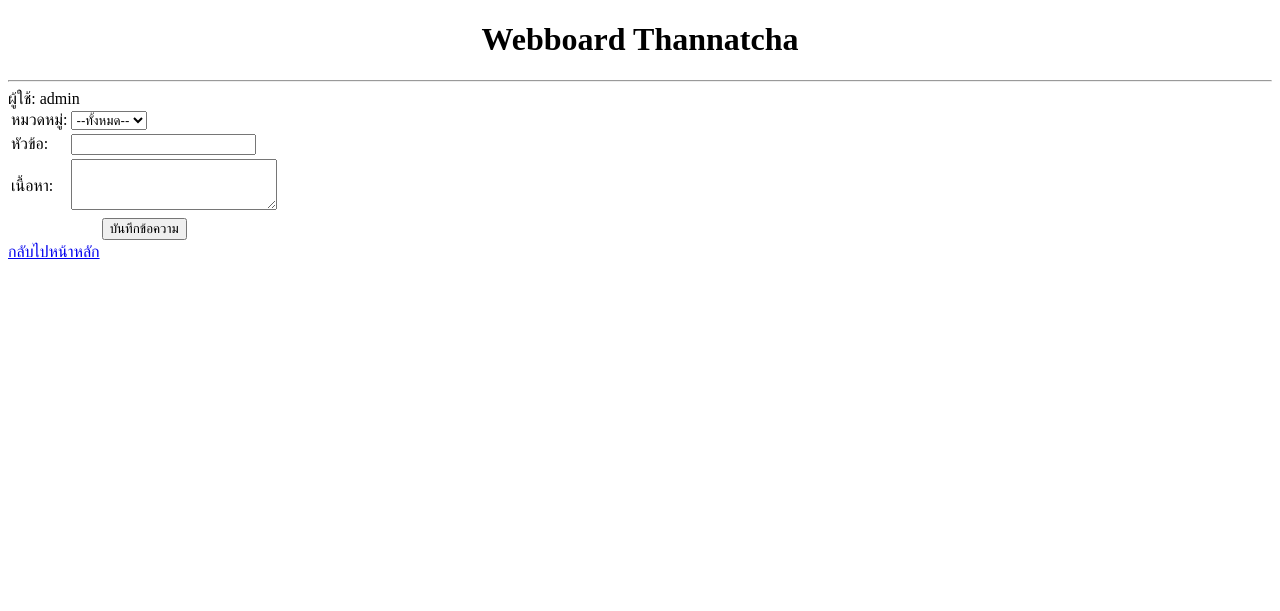
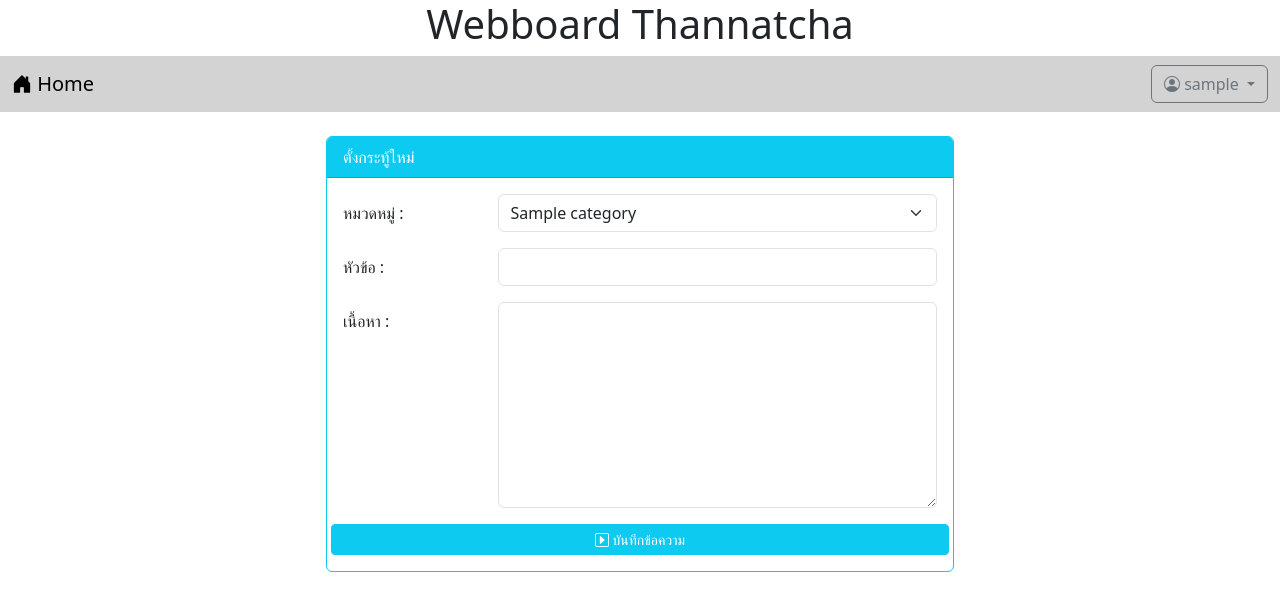
Before and after one commit to Thannatcha/Thannatcha_web, a PHP site: page /newpost.php in a window 1280 px wide. Shown: the top 611 px of the page. Run offline with PHP 8.4, Linux system fonts and the light colour scheme; the visitor is signed in with stand-in values (Sample User, id 1); tables that the repository leaves empty or names only in its code hold one stand-in row (values such as "Sample post").

Commit message:
work8-9
work8-9

```diff
--- a/newpost.php
+++ b/newpost.php
@@ -11,44 +11,61 @@
     <meta charset="UTF-8">
     <meta http-equiv="X-UA-Compatible" content="IE=edge">
     <meta name="viewport" content="width=device-width, initial-scale=1.0">
+    <link href="https://cdn.jsdelivr.net/npm/bootstrap@5.3.2/dist/css/bootstrap.min.css" rel="stylesheet" integrity="sha384-T3c6CoIi6uLrA9TneNEoa7RxnatzjcDSCmG1MXxSR1GAsXEV/Dwwykc2MPK8M2HN" crossorigin="anonymous">
+    <script src="https://cdn.jsdelivr.net/npm/bootstrap@5.3.2/dist/js/bootstrap.bundle.min.js" integrity="sha384-C6RzsynM9kWDrMNeT87bh95OGNyZPhcTNXj1NW7RuBCsyN/o0jlpcV8Qyq46cDfL" crossorigin="anonymous"></script>
+    <link rel="stylesheet" href="https://cdn.jsdelivr.net/npm/bootstrap-icons@1.11.3/font/bootstrap-icons.min.css">
     <title>newpost</title>
 </head>
 
 <body>
+    <div class="container"></div>
     <h1 style="text-align: center;">Webboard Thannatcha</h1>
-    <hr>
-    <form>
-        <table>
-            ผู้ใช้: <?php echo $_SESSION['username'] ?>
-            <tr>
-                <td>
-                หมวดหมู่:
-                </td>
-                <td>
-                    <select name="category">
-                        <option value="All">--ทั้งหมด--</option>
-                        <option value="General">เรื่องทั่วไป</option>
-                        <option value="Study">เรื่องเรียน</option>
-                    </select>
-                </td>
-            </tr>
-            <tr>
-                <td>หัวข้อ: </td>
-                <td><input type="text" name="" id=""></td>
-            </tr>
-            <tr>
-                <td>เนื้อหา: </td>
-                <td>
-                    <form> <textarea name="message" rows="3" cols="23"></textarea></form>
-                </td>
-            </tr>
-            <tr>
-                <td colspan="2" align="center"> <input type="submit" value="บันทึกข้อความ"> </td>
-            </tr>
-        </table>
-    </form>
-
-<a href="index.php">กลับไปหน้าหลัก</></a>
+    <?php include "nav.php" ?>
+    <div class="row mt-4">
+        <div class="col-lg-3 col-md-2 col-sm-1"></div>
+        <div class="col-lg-6 col-md-8 col-sm-10">
+           <div class="card border-info">
+                <div class="card-header bg-info text-white">ตั้งกระทู้ใหม่</div>
+                <div class="card-body">
+                    <form action="newpost_save.php" method="post">
+                        <div class="row">
+                            <label class="col-lg-3 col-form-label">หมวดหมู่ : </label>
+                            <div class="col-lg-9">
+                                <select name="category" class="form-select">
+                                    <?php
+                                            $conn = new PDO("mysql:host=localhost;dbname=webboard;charset=utf8", "root", "");
+                                            $sql = "SELECT * FROM category";
+                                            foreach($conn->query($sql) as $row){
+                                                echo"<option value=$row[id]>$row[name]</option>";
+                                            }
+                                            $conn=null;
+                                    ?>
+                                </select>
+                            </div>
+                        </div>
+                        <div class="row mt-3">
+                            <label for="topic" class="col-lg-3 col-form-label">หัวข้อ : </label>
+                            <div class="col-lg-9">
+                                <input type="text" id="topic" name="topic" class="form-control" required>
+                            </div>
+                        </div>
+                        <div class="row mt-3">
+                            <label for="comment" class="col-lg-3 col-form-label">เนื้อหา : </label>
+                            <div class="col-lg-9">
+                                <textarea name="comment" id="comment" rows="8" class="form-control" required></textarea>
+                            </div>
+                         </div>
+                         <div class="row mt-3">
+                            <div class="col-ig-12 d-flex justify-content-center"></div>
+                            <button type="submit" class="btn btn-info btn-sm text-white me-2">
+                                <i class="bi bi-caret-right-square"></i> บันทึกข้อความ</button>
+                         </div>
+                    </div>
+                </form>
+           </div>
+        </div>
+    </div>
+    <div class="col-lg-3 col-md-2 col-sm-1"></div>
 </body>
 
 </html>
```
Also changed, not shown: index.php (+19 -10 lines), newpost_save.php (added, +16 -0 lines), register.php (+17 -0 lines), register_save.php (+32 -11 lines), verify.php (+13 -42 lines).
